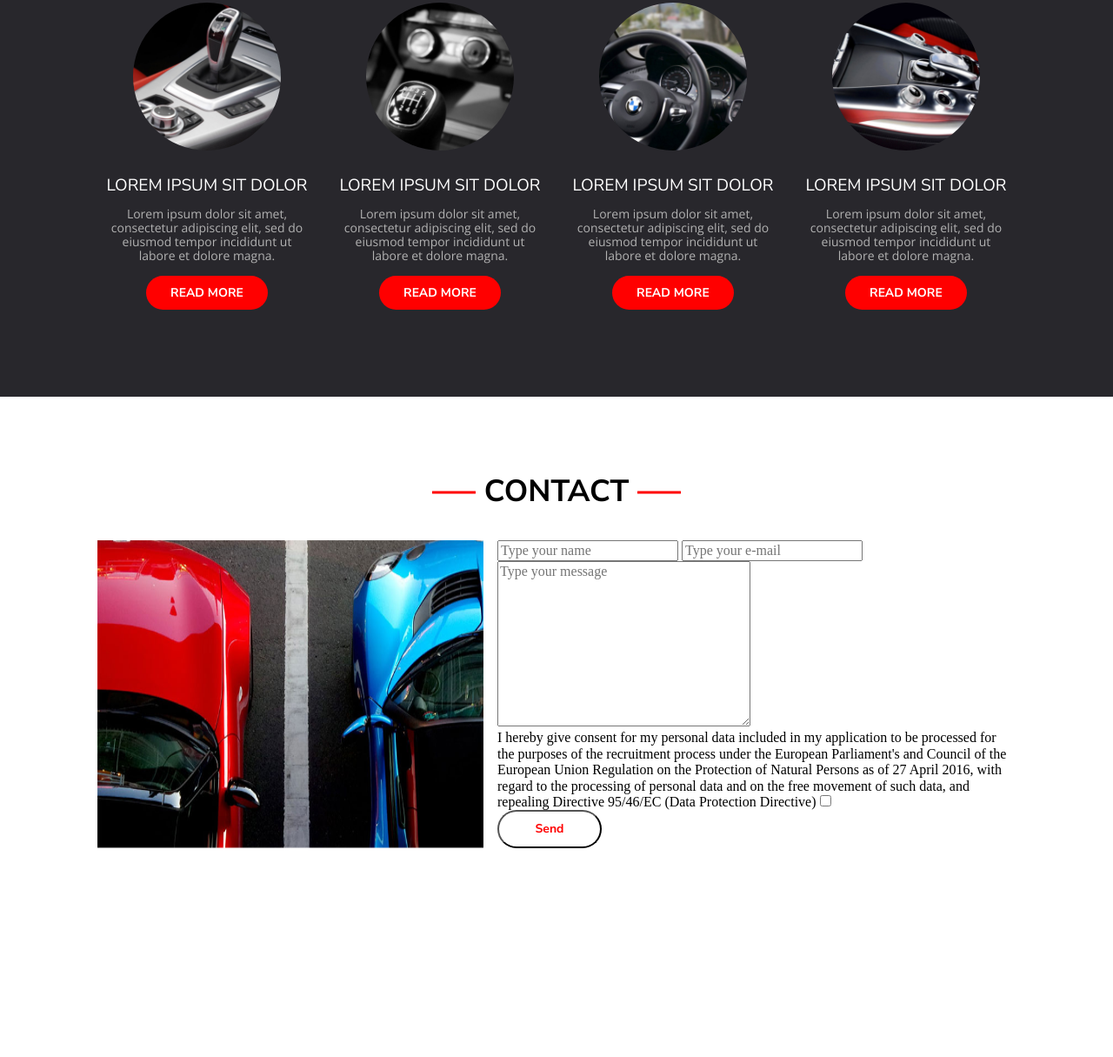
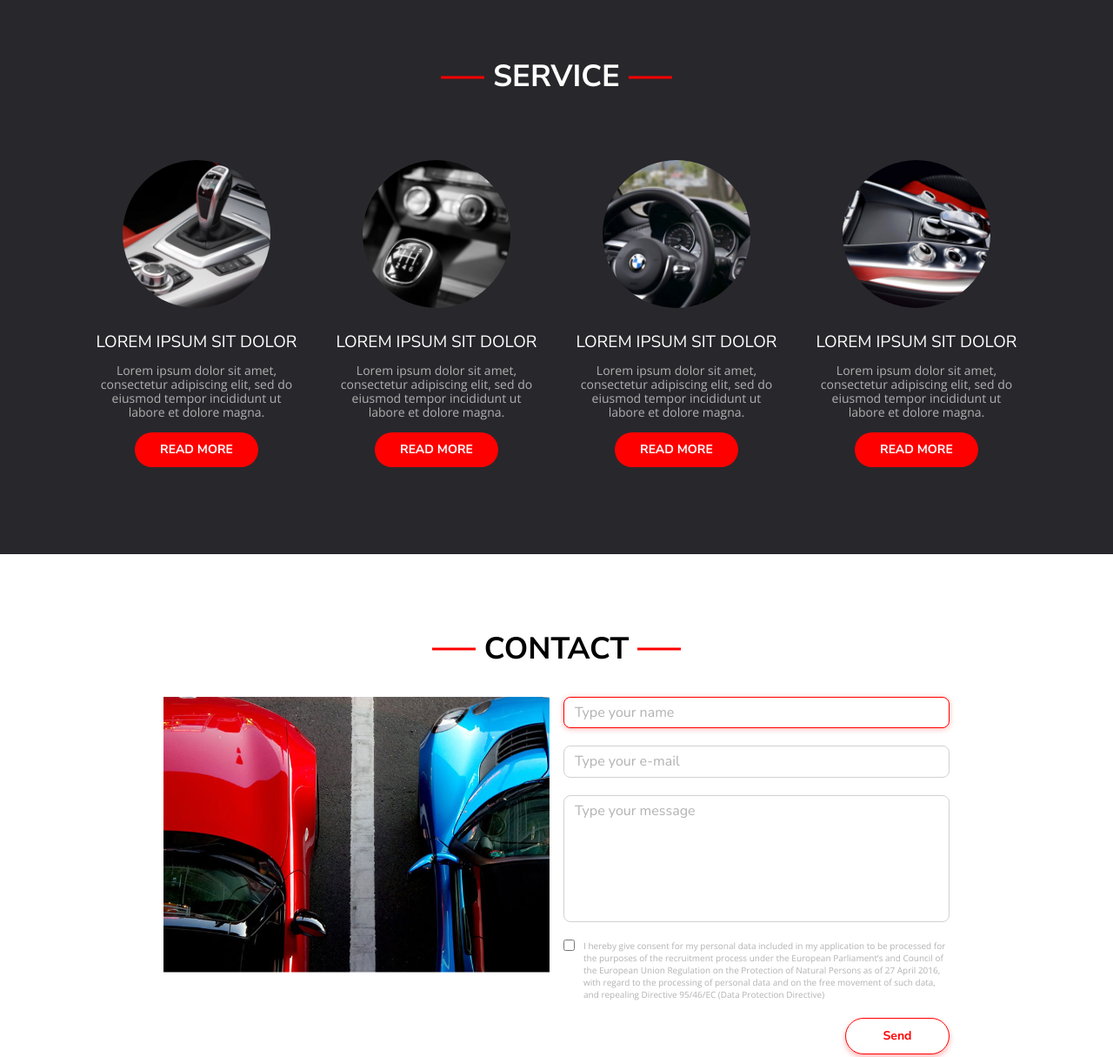
Before and after one commit to duszaemilia/car_sharing, a plain HTML site: page index.html in a window 1280 px wide. Shown: the part 1504-2719 px from the top of the page at 87% size. Before the commit the page ends 2579 px from the top, so only its background shows below. Drawn offline with nearby package versions, Linux system fonts and the light colour scheme.

Commit message:
form styling

```diff
--- a/index.html
+++ b/index.html
@@ -6,15 +6,18 @@
           content="width=device-width, user-scalable=no, initial-scale=1.0, maximum-scale=1.0, minimum-scale=1.0">
     <meta http-equiv="X-UA-Compatible" content="ie=edge">
     <title>Car Sharing</title>
-    <link rel="stylesheet" href="./src/styles/styles.css">
-    <link rel="stylesheet" href="./src/styles/normalize.css">
+
     <link rel="preconnect" href="https://fonts.googleapis.com">
     <link rel="preconnect" href="https://fonts.gstatic.com" crossorigin>
     <link href="https://fonts.googleapis.com/css2?family=Nunito+Sans:wght@300;400;700;800;900&family=Open+Sans:wght@300;400&display=swap"
           rel="stylesheet">
+
+    <link rel="stylesheet" href="./src/styles/normalize.css">
+    <link rel="stylesheet" href="./src/styles/styles.css">
 </head>
 <body>
-<div class="intro id="intro">
+
+<div class="intro" id="intro">
     <header class="header">
         <div class="header__inner">
             <a href="/" class="logo">
@@ -22,6 +25,7 @@
                 <span class="logo__text logo__text--primary">Car</span>
                 <span class="logo__text">Sharing</span>
             </a>
+
             <nav class="mainMenu">
                 <a href="#intro" class="mainMenu__item mainMenu__item--active">Home</a>
                 <a href="#intro" class="mainMenu__item">Blog</a>
@@ -32,17 +36,15 @@
     </header>
     <section class="hero">
         <h1 class="hero__hdl">CAR SHARING</h1>
-    <p class="hero__lead">Lorem ipsum dolor sit amet, consectetur adipiscing elit, sed do eiusmod tempor incididunt ut
-        labore et dolore magna aliqua. Ut enim ad minim veniam, quis nostrud exercitation ullamco laboris nisi ut
+        <p class="hero__lead">Lorem ipsum dolor sit amet, consectetur adipiscing elit, sed do eiusmod tempor incididunt
+            ut labore et dolore magna aliqua. Ut enim ad minim veniam, quis nostrud exercitation ullamco laboris nisi ut
             aliquip ex ea commodo consequat.</p>
         <div class="hero__wrapper">
             <a href="" class="hero__btn hero__btn--primary btn btn--primary">SHARE A CAR</a>
             <a href="" class="hero__btn btn">KEY FEATURES</a>
-
         </div>
-
     </section>
-<a href="" class="into__scroll btn btn--primary btn--icon">
+    <a href="" class="intro__scroll btn btn--primary btn--icon">
         <svg xmlns="http://www.w3.org/2000/svg" width="21.077" height="21.624" viewBox="0 0 21.077 21.624">
             <path class="icon-arrow"
                   d="M20.062,11.444l1.071,1.071a1.154,1.154,0,0,1,0,1.636l-9.378,9.382a1.154,1.154,0,0,1-1.636,0L.738,14.152a1.154,1.154,0,0,1,0-1.636l1.071-1.071a1.16,1.16,0,0,1,1.655.019l5.541,5.816V3.408A1.156,1.156,0,0,1,10.163,2.25h1.544a1.156,1.156,0,0,1,1.158,1.158V17.279l5.541-5.816a1.151,1.151,0,0,1,1.655-.019Z"
@@ -52,7 +54,7 @@
 </div>
 
 <main class="main">
-    <section1 class="box">
+    <section class="box">
         <div class="box__inner">
             <h2 class="hdl">BLOG</h2>
             <div class="cols">
@@ -63,23 +65,23 @@
                         tempor incididunt ut labore et dolore magna aliqua.</p>
                     <a href="" class="btn btn--primary btn--sm">READ MORE</a>
                 </div>
-
-                <div class="article"><img src="./src/images/photo2.png" alt="Article Image" class="article__img">
+                <div class="article">
+                    <img src="./src/images/photo2.png" alt="Article Image" class="article__img">
                     <h3 class="article__hdl">LOREM IPSUM SIT DOLOR</h3>
                     <p class="article__lead">Lorem ipsum dolor sit amet, consectetur adipiscing elit, sed do eiusmod
                         tempor incididunt ut labore et dolore magna aliqua.</p>
                     <a href="" class="btn btn--primary btn--sm">READ MORE</a>
                 </div>
-
-                <div class="article"><img src="./src/images/photo3.png" alt="Article Image" class="article__img">
+                <div class="article">
+                    <img src="./src/images/photo3.png" alt="Article Image" class="article__img">
                     <h3 class="article__hdl">LOREM IPSUM SIT DOLOR</h3>
                     <p class="article__lead">Lorem ipsum dolor sit amet, consectetur adipiscing elit, sed do eiusmod
                         tempor incididunt ut labore et dolore magna aliqua.</p>
-                    <a href="" class="btn btn--primary btn--sm">READ MORE</a></div>
+                    <a href="" class="btn btn--primary btn--sm">READ MORE</a>
                 </div>
-
             </div>
-    </section1>
+        </div>
+    </section>
 
     <section class="box box--dark">
         <div class="box__inner">
@@ -114,33 +116,33 @@
                     <a href="" class="btn btn--primary btn--sm">READ MORE</a>
                 </div>
             </div>
-
         </div>
     </section>
 
     <section class="box">
         <div class="box__inner">
             <h2 class="hdl">CONTACT</h2>
-            <div class="cols">
+            <div class="cols cols--wrapper">
                 <img class="formPhoto" src="./src/images/form_photo.png" alt="Form Photo">
                 <form class="contactForm">
-                    <input type="text" class="contactForm__input" placeholder="Type your name">
+                    <input type="text" class="contactForm__input contactForm__input--error"
+                           placeholder="Type your name">
                     <input type="email" class="contactForm__input" placeholder="Type your e-mail">
-                    <textarea cols="30" rows="10" placeholder="Type your message"></textarea>
+                    <textarea cols="30" rows="7" class="contactForm__input" placeholder="Type your message"></textarea>
                     <div class="contactForm__group">
-                        <label for="agreement">I hereby give consent for my personal data included in my application to
-                            be processed for the purposes of the recruitment process under the European Parliament's and
+                        <label for="agreement" class="contactForm__lbl">I hereby give consent for my personal data
+                            included in my application to
+                            be processed for the purposes of the recruitment process under the European Parliament’s and
                             Council of the European Union Regulation on the Protection of Natural Persons as of 27 April
                             2016, with regard to the processing of personal data and on the free movement of such data,
                             and repealing Directive 95/46/EC (Data Protection Directive)</label>
-                        <input type="checkbox" id="agreement">
+                        <input type="checkbox" id="agreement" class="contactForm__agreement">
                     </div>
-                    <input type="submit" value="Send" class="btn btn--sm btn--outline">
+                    <input type="submit" value="Send" class="contactForm__submit btn btn--sm btn--outline">
                 </form>
             </div>
         </div>
     </section>
-
 </main>
 
 </body>
--- a/src/styles/styles.css
+++ b/src/styles/styles.css
@@ -11,7 +11,7 @@
     --gray-6: #00000040;
     --gray-7: #00000066;
     --gray-8: #28272C;
-    --max-width: 68rem;
+    --max-width: 70rem;
 }
 
 html, body {
@@ -22,18 +22,17 @@ html, body {
     text-align: center;
     font-size: 2.1875rem;
     color: var(--black);
-    font-family: "Nunito Sans", sans-serif;
+    font-family: 'Nunito Sans', sans-serif;
     font-weight: 700;
     text-transform: uppercase;
     position: relative;
     margin-bottom: 2.1875rem;
 }
 
-
 .hdl::before, .hdl::after {
-    content: "";
+    content: '';
     width: 3.125rem;
-    height: 0.1875rem;
+    height: .1875rem;
     background-color: var(--primary);
     display: inline-block;
     position: absolute;
@@ -47,9 +46,8 @@ html, body {
 
 .hdl--dark {
     color: var(--white);
-    margin-bottom: 4.68rem;
+    margin-bottom: 4.6875rem;
 }
-
 
 .btn {
     text-decoration: none;
@@ -62,7 +60,7 @@ html, body {
     padding: 1.375rem;
     border-radius: 2.5rem;
     transition: all 400ms ease-in-out;
-    font-family: "Nunito Sans", sans-serif;
+    font-family: 'Nunito Sans', sans-serif;
     text-align: center;
 }
 
@@ -76,9 +74,6 @@ html, body {
     height: 3.4375rem;
     padding: 0;
     min-width: auto;
-    /*background-image: url("../images/icon-arrow.svg");*/
-    /*background-repeat: no-repeat;*/
-    /*background-position: center;*/
     display: flex;
     justify-content: center;
     align-items: center;
@@ -94,9 +89,9 @@ html, body {
 }
 
 .btn--sm {
-    padding: 0.625rem;
+    padding: .625rem .6875rem;
     min-width: 7.5rem;
-    font-size: 0.875rem;
+    font-size: .875rem;
 }
 
 .btn--primary {
@@ -109,6 +104,12 @@ html, body {
     background-color: var(--white);
 }
 
+.btn--outline {
+    border: 0.0625rem solid var(--primary);
+    box-shadow: 0 .1875rem .375rem var(--primary-light);
+    cursor: pointer;
+}
+
 .intro {
     background-image: url("../images/intro_bg.png");
     min-height: 100vh;
@@ -118,12 +119,11 @@ html, body {
     position: relative;
 }
 
-.intro .into__scroll {
+.intro .intro__scroll {
     position: absolute;
     bottom: 0;
     left: 50%;
     transform: translate(-50%, 20%);
-
 }
 
 .header {
@@ -144,7 +144,7 @@ html, body {
 .logo {
     text-decoration: none;
     text-transform: uppercase;
-    font-family: "Nunito Sans", sans-serif;
+    font-family: 'Nunito Sans', sans-serif;
     font-weight: 700;
     font-size: 2.1875rem;
     line-height: 1.34;
@@ -156,7 +156,7 @@ html, body {
 .logo .logo__img {
     width: 1.9375rem;
     height: auto;
-    margin-top: -0.25rem;
+    margin-top: -.25rem;
     margin-right: 0.625rem;
 }
 
@@ -167,7 +167,6 @@ html, body {
     margin-right: .3125rem;
     color: var(--primary);
     font-weight: 800;
-
 }
 
 .mainMenu {
@@ -178,7 +177,7 @@ html, body {
 .mainMenu .mainMenu__item {
     color: var(--white);
     text-decoration: none;
-    font-family: "Nunito Sans", sans-serif;
+    font-family: 'Nunito Sans', sans-serif;
     font-weight: 700;
     text-transform: uppercase;
     padding: 2.0625rem 2.5rem;
@@ -259,8 +258,15 @@ html, body {
     justify-content: space-between;
 }
 
+.cols--wrapper {
+    width: 100%;
+    max-width: 56.5rem;
+    margin-inline: auto;
+    align-items: flex-start;
+}
+
 .article {
-    font-family: "Nunito Sans", sans-serif;
+    font-family: 'Nunito Sans', sans-serif;
     color: var(--gray-3);
 }
 
@@ -271,18 +277,19 @@ html, body {
 .article .article__hdl {
     text-transform: uppercase;
     font-size: 1.1875rem;
-    line-height: 1.37rem;
+    line-height: 1.37;
     font-weight: 500;
     margin: 0 0 .75rem 0;
 }
 
 .article .article__lead {
     font-size: .875rem;
-    font-family: "Open Sans", sans-serif;
+    font-family: 'Open Sans', sans-serif;
     font-weight: 300;
-    margin: 0 0 0.9375rem 0;
-    min-width: 16.25rem;
+    margin: 0 0 .9375rem 0;
+    max-width: 16.25rem;
 }
+
 
 .service {
     text-align: center;
@@ -311,3 +318,61 @@ html, body {
     font-weight: 300;
     margin: 0 0 .9375rem 0;
 }
+
+
+.formPhoto {
+    width: 100%;
+}
+
+.contactForm {
+    display: flex;
+    flex-direction: column;
+}
+
+.contactForm .contactForm__group {
+    display: flex;
+    flex-direction: row-reverse;
+    align-items: flex-start;
+    margin-bottom: 1.25rem;
+    column-gap: .625rem;
+}
+
+.contactForm .contactForm__input {
+    border: 0.0625rem solid var(--gray-1);
+    border-radius: .5rem;
+    padding: .5rem .75rem;
+    font-size: 1rem;
+    font-family: 'Nunito Sans', sans-serif;
+    font-weight: 500;
+    color: var(--gray-4);
+    margin-bottom: 1.25rem;
+    outline: 0;
+    resize: none;
+}
+
+.contactForm .contactForm__input::placeholder {
+    font-size: 1rem;
+    font-family: 'Nunito Sans', sans-serif;
+    font-weight: 500;
+    color: var(--gray-2);
+}
+
+.contactForm .contactForm__lbl {
+    font-family: 'Open Sans', sans-serif;
+    font-size: .625rem;
+    line-height: 1.4;
+    color: var(--gray-2);
+    font-weight: 300;
+}
+
+.contactForm .contactForm__agreement {
+}
+
+.contactForm .contactForm__submit {
+    align-self: flex-end;
+}
+
+.contactForm .contactForm__input.contactForm__input--error {
+    border-color: var(--primary);
+    box-shadow: 0 .0625rem .375rem var(--primary-light);
+}
```
Lines whose indentation alone changed are shown as unchanged.
